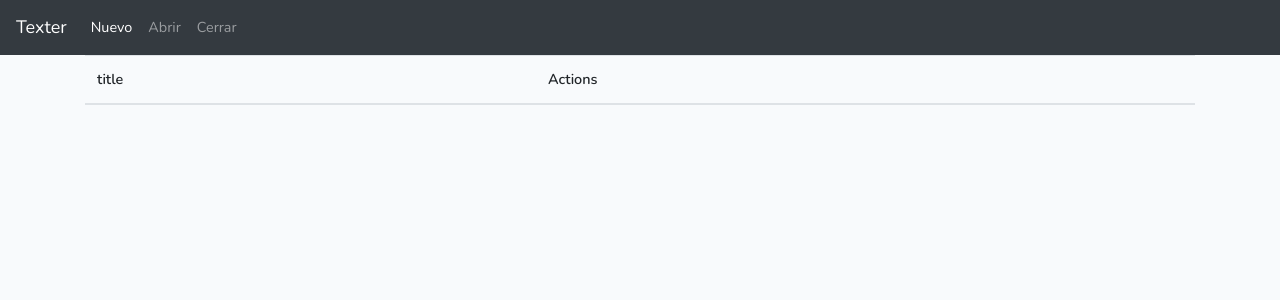
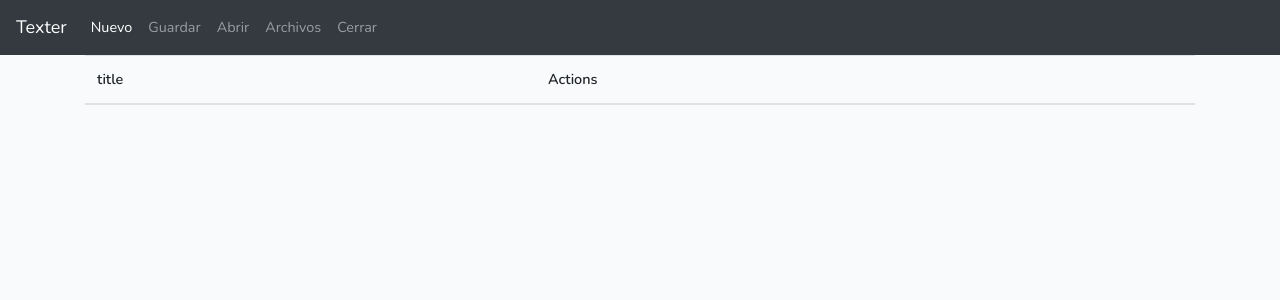
Before and after one commit to AlexisHolyoak/Texter, a Laravel app: page /list in a window 1280 px wide. Shown: the top 300 px of the page. Run offline with Laravel 8, Linux system fonts and the light colour scheme; data that the repository does not hold is empty; some libraries are stand-ins or nearby versions.

Commit message:
Update app.blade.php

```diff
--- a/resources/views/app.blade.php
+++ b/resources/views/app.blade.php
@@ -21,12 +21,19 @@
                       <li class="nav-item active">
                             <a href="{{ route('index') }}" class="nav-link" target="_blank" rel="noopener noreferrer">Nuevo</a>
                       </li>
+                       <li class="nav-item">
+                            <a href="" class="nav-link">Guardar</a>
+                      </li>
                       <li class="nav-item">
-                            <a href="{{ route('note.index') }}" class="nav-link">Abrir</a>
+                            <a href="" class="nav-link">Abrir</a>
+                      </li>
+                      <li class="nav-item">
+                            <a href="{{ route('note.index') }}" class="nav-link">Archivos</a>
                       </li>
                        <li class="nav-item">
                             <a href="javascript:window.close();opener.window.focus();" class="nav-link">Cerrar</a>
                       </li>
+
                     </ul>
                   </div>
     </nav>
```
